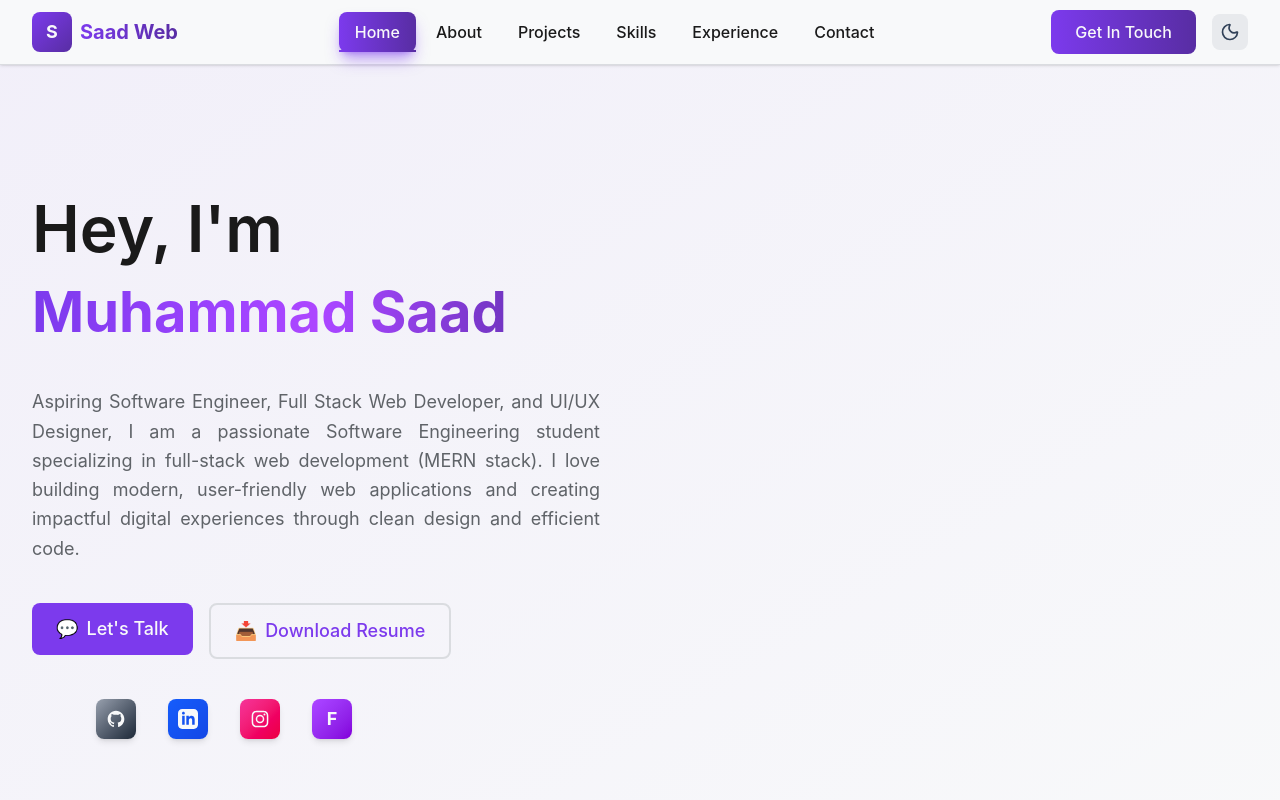
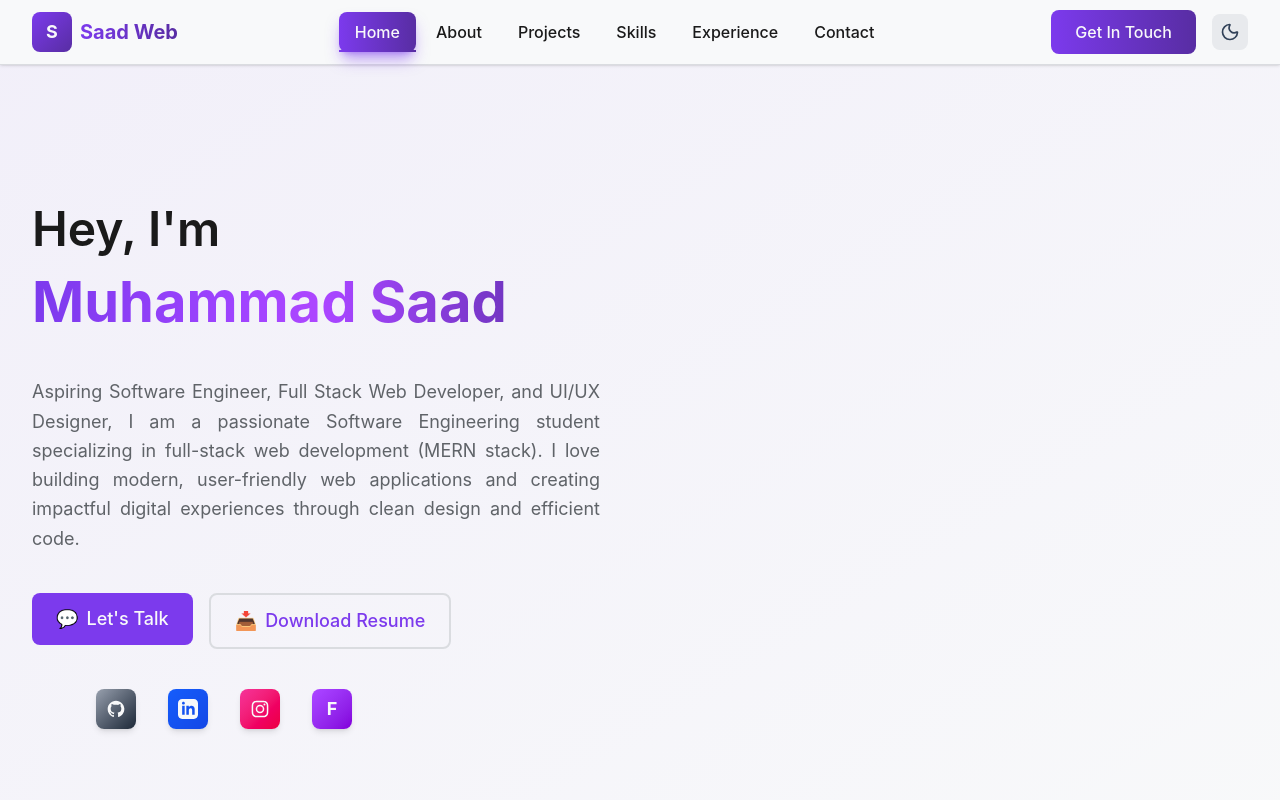
Before and after one commit to Saadimehar/portfolio, a Next.js app: page / in a window 1280 px wide. Shown: the top 800 px of the page. Built offline with nearby package versions, Linux system fonts and the light colour scheme.

Commit message:
hy i;m text color set

```diff
--- a/src/components/sections/Hero.tsx
+++ b/src/components/sections/Hero.tsx
@@ -81,7 +81,7 @@ export const Hero = () => {
             {/* Name */}
             <div className="text-center lg:text-left space-y-2">
               <h1 className="text-[clamp(2rem,8vw,4rem)] font-bold leading-tight mb-2 sm:mb-4">
-                <span className="block dark:text-white text-[clamp(1.25rem,8vw,4rem)] font-semibold mb-1 sm:mb-2 leading-tight">
+                <span className="block light:text-black text-[clamp(1.25rem,6vw,3rem)] font-semibold mb-1 sm:mb-2 leading-tight">
                   Hey, I'm
                 </span>
                 <span className="block bg-linear-to-r from-accent via-purple-500 to-secondary bg-clip-text text-transparent text-[clamp(1.5rem,7vw,3.5rem)] font-bold leading-tight">
```
